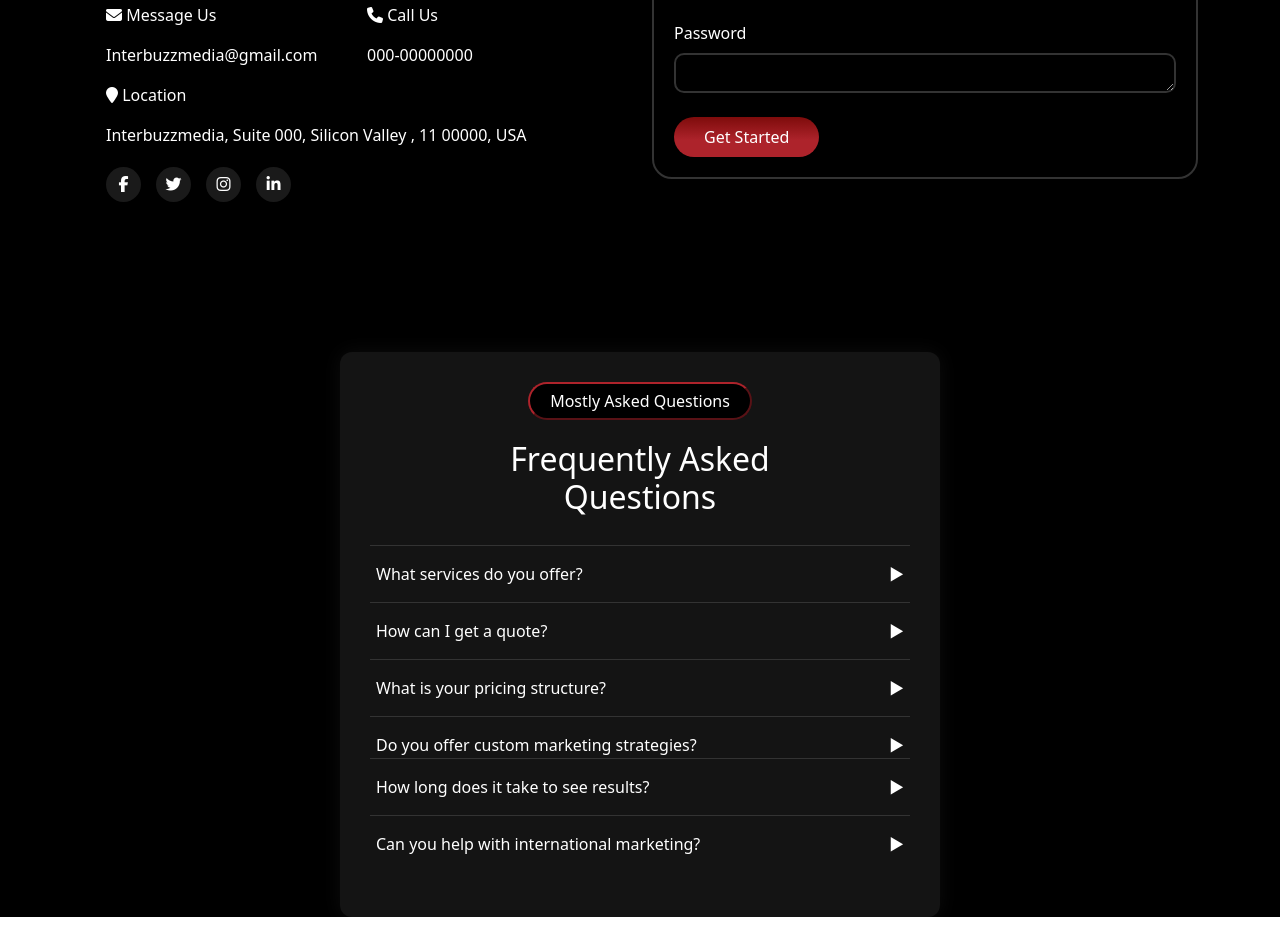
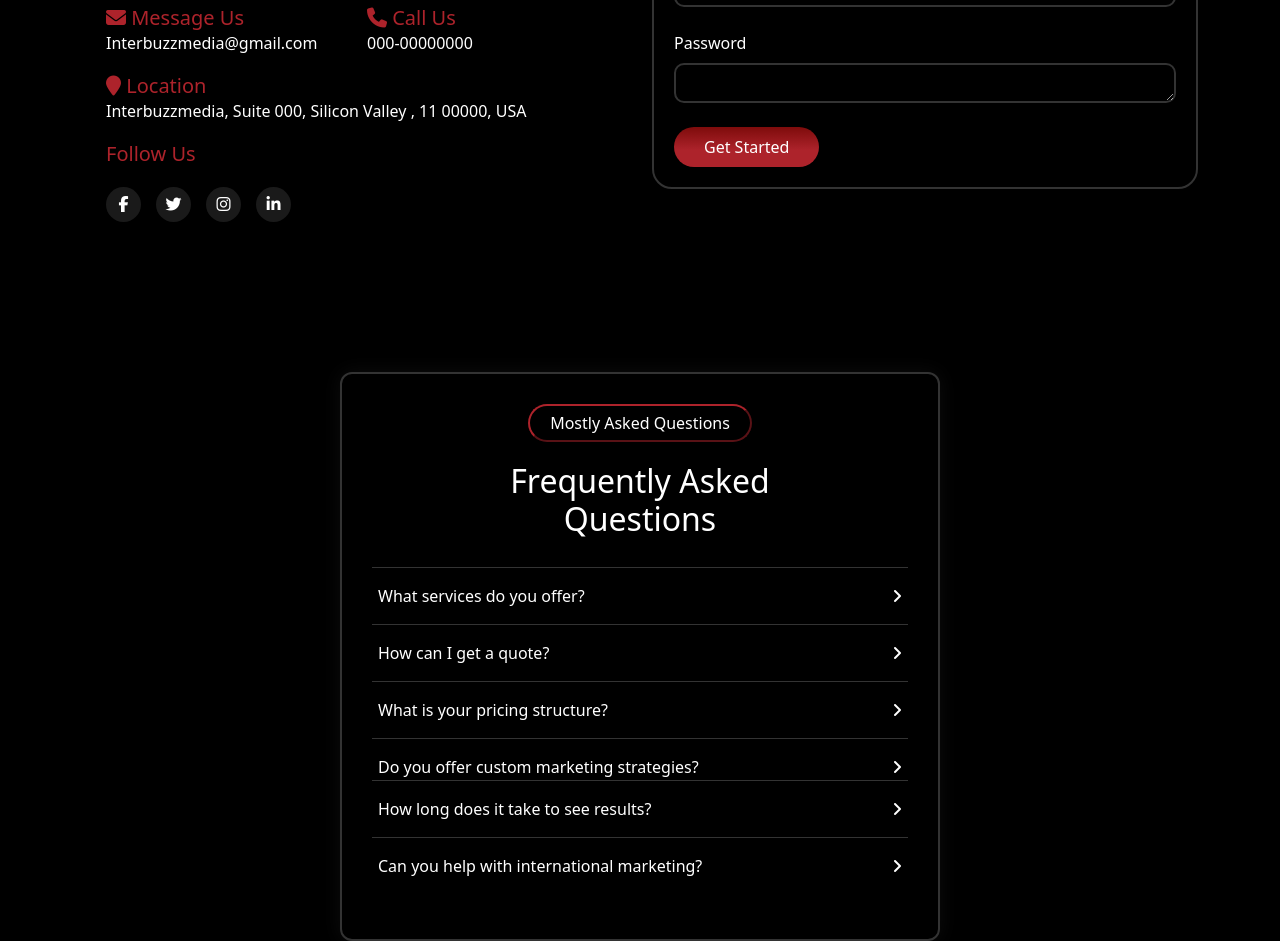
Before and after one commit to Sudharaka200/interbuzz-software-media, a plain HTML site: page pages/contact.html in a window 1280 px wide. Shown: the part 979-1920 px from the top of the page. Before the commit the page ends 1896 px from the top, so only its background shows below. Drawn offline with nearby package versions, Linux system fonts and the light colour scheme.

Commit message:
update pages

```diff
--- a/css/style.css
+++ b/css/style.css
@@ -13,6 +13,7 @@
 .a-txt-line{text-decoration: none; color: #FFF;}
 .third-btn{background-color:black; color: #FFF; padding: 5px 20px; border-radius: 20px; box-sizing: border-box; border-color: #AD232B;}
 .txt-center{text-align: center; padding: 20px 70px 20px 70px;}
+.icon-color-fafa{color: #AD232B; font-size: 20px; margin-bottom: -2px;}
 
 
 /* Navbar */
--- a/pages/contact.html
+++ b/pages/contact.html
@@ -105,24 +105,25 @@
                                 </p>
                                 <div class="container">
                                     <div class="row">
-                                        <div class="col p-txt-FFFF">
-                                            <p><i class="fa fa-envelope" aria-hidden="true"></i> Message Us
+                                        <div class="col p-txt-FFFF ">
+                                            <p class="icon-color-fafa"><i class="fa fa-envelope" aria-hidden="true"></i> Message Us
                                             </p>
                                             <p>Interbuzzmedia@gmail.com</p>
                                         </div>
                                         <div class="col p-txt-FFFF">
-                                            <p><i class="fa fa-phone" aria-hidden="true"></i> Call Us
+                                            <p class="icon-color-fafa"><i class="fa fa-phone" aria-hidden="true"></i> Call Us
                                             </p>
                                             <p>000-00000000</p>
                                         </div>
                                     </div>
                                     <div>
-                                        <p class="p-txt-FFFF"><i class="fa fa-map-marker" aria-hidden="true"></i>
+                                        <p class="p-txt-FFFF icon-color-fafa"><i class="fa fa-map-marker" aria-hidden="true"></i>
                                             Location
                                         </p>
                                         <p class="p-txt-FFFF">Interbuzzmedia, Suite 000, Silicon Valley , 11 00000, USA
                                         </p>
                                     </div>
+                                    <p class="p-txt-FFFF icon-color-fafa">Follow Us</p>
                                     <div class="social-links">
                                         <a href="#" class="social-icon"><i class="fab fa-facebook-f"></i></a>
                                         <a href="#" class="social-icon"><i class="fab fa-twitter"></i></a>
@@ -193,16 +194,16 @@
             </div>
         </div>
 
-        <div class="bg-black" style="align-items:center; justify-content: center; display: flex;">
-            <div class="faq-container">
-                <div class="button-third-wrapper">
+        <div class="bg-black " style="align-items:center; justify-content: center; display: flex;">
+            <div class="faq-container contact-form-background" style="background-color: black;">
+                <div class="button-third-wrapper ">
                     <button class="third-btn">Mostly Asked Questions</button>
                 </div>
                 <h2 class="main-title txt-center">Frequently Asked Questions</h2>
                 <div class="faq-item">
                     <button class="faq-question">
                         What services do you offer?
-                        <span class="arrow">&#9654;</span>
+                        <i class="fa fa-angle-right" aria-hidden="true"></i>
                     </button>
                     <div class="faq-answer">
                         Lorem ipsum dolor sit amet, consetetur sadipscing elitr, sed diam nonumy eirmod tempor Lorem
@@ -215,7 +216,7 @@
                 <div class="faq-item">
                     <button class="faq-question">
                         How can I get a quote?
-                        <span class="arrow">&#9654;</span>
+                        <i class="fa fa-angle-right" aria-hidden="true"></i>
                     </button>
                     <div class="faq-answer">
                         Contact us through our booking form or call us to discuss your needs and receive a personalized
@@ -225,7 +226,7 @@
                 <div class="faq-item">
                     <button class="faq-question">
                         What is your pricing structure?
-                        <span class="arrow">&#9654;</span>
+                        <i class="fa fa-angle-right" aria-hidden="true"></i>
                     </button>
                     <div class="faq-answer">
                         Lorem ipsum dolor sit amet, consetetur sadipscing elitr, sed diam nonumy eirmod tempor Lorem
@@ -238,7 +239,7 @@
                 <div class="faq-item">
                     <button class="faq-question">
                         Do you offer custom marketing strategies?
-                        <span class="arrow">&#9654;</span>
+                        <i class="fa fa-angle-right" aria-hidden="true"></i>
                     </button>
                     <div class="faq-answer">
                         Lorem ipsum dolor sit amet, consetetur sadipscing elitr, sed diam nonumy eirmod tempor Lorem
@@ -250,7 +251,7 @@
                     <div class="faq-item">
                         <button class="faq-question">
                             How long does it take to see results?
-                            <span class="arrow">&#9654;</span>
+                            <i class="fa fa-angle-right" aria-hidden="true"></i>
                         </button>
                         <div class="faq-answer">
                             Lorem ipsum dolor sit amet, consetetur sadipscing elitr, sed diam nonumy eirmod tempor Lorem
@@ -263,7 +264,7 @@
                     <div class="faq-item">
                         <button class="faq-question">
                             Can you help with international marketing?
-                            <span class="arrow">&#9654;</span>
+                            <i class="fa fa-angle-right" aria-hidden="true"></i>
                         </button>
                         <div class="faq-answer">
                             Lorem ipsum dolor sit amet, consetetur sadipscing elitr, sed diam nonumy eirmod tempor Lorem
```
